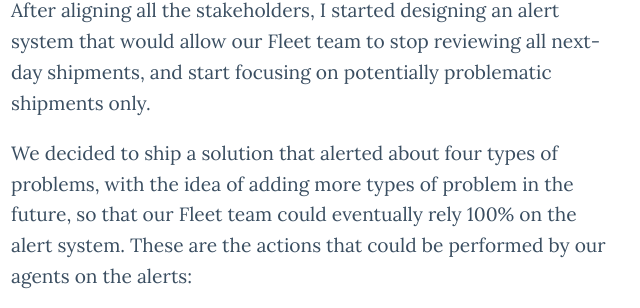
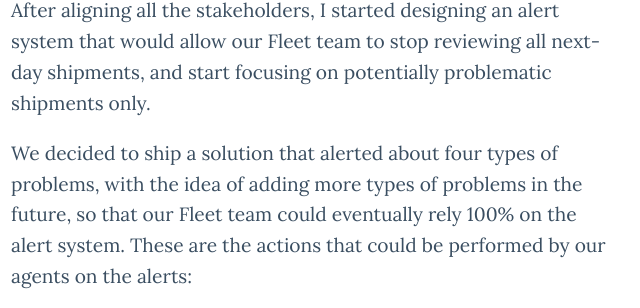
Before and after one commit to carlos-sanchez/carlos-sanchez.github.io, a plain HTML site: page ontruck-tricky-times-case-study.html in a window 1280 px wide. Shown: the part 3470-3778 px from the top of the page, 329-969 px from the left. Drawn offline with nearby package versions, Linux system fonts and the light colour scheme.

Commit message:
updates ontruck case study

```diff
--- a/ontruck-tricky-times-case-study.html
+++ b/ontruck-tricky-times-case-study.html
@@ -143,7 +143,7 @@ After aligning all the stakeholders, I started designing an alert system that wo
 </p>
 
 <p>
-We decided to ship a solution that alerted about four types of problems, with the idea of adding more types of problem in the future, so that our Fleet team could eventually rely 100% on the alert system. These are the actions that could be performed by our agents on the alerts:
+We decided to ship a solution that alerted about four types of problems, with the idea of adding more types of problems in the future, so that our Fleet team could eventually rely 100% on the alert system. These are the actions that could be performed by our agents on the alerts:
 </p>
 
 <ul>
```
